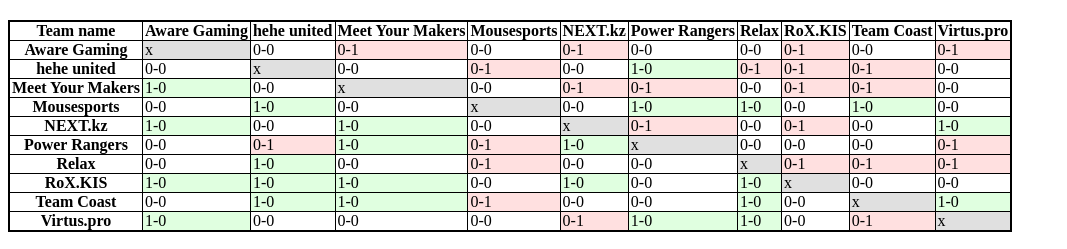
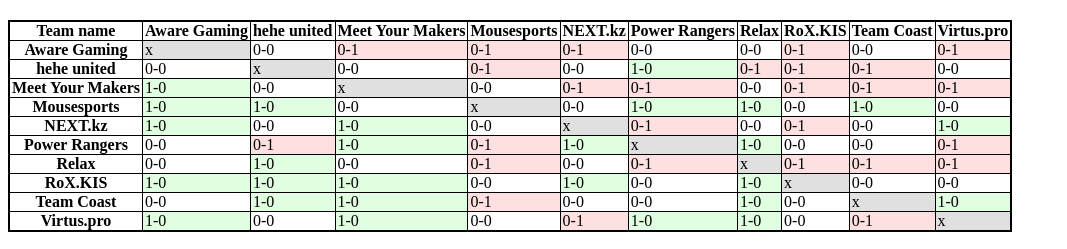
Before and after one commit to ti4roundrobin/ti4roundrobin.github.io, a plain HTML site: page index.html in a window 1280 px wide. Shown: the top 249 px of the page, without its empty margins (0-1067 px from the left). Drawn offline with Linux system fonts and the light colour scheme.

Commit message:
Added preliminary result of round 7

```diff
--- a/index.html
+++ b/index.html
@@ -10,16 +10,16 @@
 <body>
 <table id="results">
 <tr><th>Team name</th><th class="teamname">Aware Gaming</th><th class="teamname">hehe united</th><th class="teamname">Meet Your Makers</th><th class="teamname">Mousesports</th><th class="teamname">NEXT.kz</th><th class="teamname">Power Rangers</th><th class="teamname">Relax</th><th class="teamname">RoX.KIS</th><th class="teamname">Team Coast</th><th class="teamname">Virtus.pro</th></tr>
-<tr><th class="teamname">Aware Gaming</th><td>x</td><td>0-0</td><td>0-1</td><td>0-0</td><td>0-1</td><td>0-0</td><td>0-0</td><td>0-1</td><td>0-0</td><td>0-1</td></tr>
+<tr><th class="teamname">Aware Gaming</th><td>x</td><td>0-0</td><td>0-1</td><td>0-1</td><td>0-1</td><td>0-0</td><td>0-0</td><td>0-1</td><td>0-0</td><td>0-1</td></tr>
 <tr><th class="teamname">hehe united</th><td>0-0</td><td>x</td><td>0-0</td><td>0-1</td><td>0-0</td><td>1-0</td><td>0-1</td><td>0-1</td><td>0-1</td><td>0-0</td></tr>
-<tr><th class="teamname">Meet Your Makers</th><td>1-0</td><td>0-0</td><td>x</td><td>0-0</td><td>0-1</td><td>0-1</td><td>0-0</td><td>0-1</td><td>0-1</td><td>0-0</td></tr>
-<tr><th class="teamname">Mousesports</th><td>0-0</td><td>1-0</td><td>0-0</td><td>x</td><td>0-0</td><td>1-0</td><td>1-0</td><td>0-0</td><td>1-0</td><td>0-0</td></tr>
+<tr><th class="teamname">Meet Your Makers</th><td>1-0</td><td>0-0</td><td>x</td><td>0-0</td><td>0-1</td><td>0-1</td><td>0-0</td><td>0-1</td><td>0-1</td><td>0-1</td></tr>
+<tr><th class="teamname">Mousesports</th><td>1-0</td><td>1-0</td><td>0-0</td><td>x</td><td>0-0</td><td>1-0</td><td>1-0</td><td>0-0</td><td>1-0</td><td>0-0</td></tr>
 <tr><th class="teamname">NEXT.kz</th><td>1-0</td><td>0-0</td><td>1-0</td><td>0-0</td><td>x</td><td>0-1</td><td>0-0</td><td>0-1</td><td>0-0</td><td>1-0</td></tr>
-<tr><th class="teamname">Power Rangers</th><td>0-0</td><td>0-1</td><td>1-0</td><td>0-1</td><td>1-0</td><td>x</td><td>0-0</td><td>0-0</td><td>0-0</td><td>0-1</td></tr>
-<tr><th class="teamname">Relax</th><td>0-0</td><td>1-0</td><td>0-0</td><td>0-1</td><td>0-0</td><td>0-0</td><td>x</td><td>0-1</td><td>0-1</td><td>0-1</td></tr>
+<tr><th class="teamname">Power Rangers</th><td>0-0</td><td>0-1</td><td>1-0</td><td>0-1</td><td>1-0</td><td>x</td><td>1-0</td><td>0-0</td><td>0-0</td><td>0-1</td></tr>
+<tr><th class="teamname">Relax</th><td>0-0</td><td>1-0</td><td>0-0</td><td>0-1</td><td>0-0</td><td>0-1</td><td>x</td><td>0-1</td><td>0-1</td><td>0-1</td></tr>
 <tr><th class="teamname">RoX.KIS</th><td>1-0</td><td>1-0</td><td>1-0</td><td>0-0</td><td>1-0</td><td>0-0</td><td>1-0</td><td>x</td><td>0-0</td><td>0-0</td></tr>
 <tr><th class="teamname">Team Coast</th><td>0-0</td><td>1-0</td><td>1-0</td><td>0-1</td><td>0-0</td><td>0-0</td><td>1-0</td><td>0-0</td><td>x</td><td>1-0</td></tr>
-<tr><th class="teamname">Virtus.pro</th><td>1-0</td><td>0-0</td><td>0-0</td><td>0-0</td><td>0-1</td><td>1-0</td><td>1-0</td><td>0-0</td><td>0-1</td><td>x</td></tr>
+<tr><th class="teamname">Virtus.pro</th><td>1-0</td><td>0-0</td><td>1-0</td><td>0-0</td><td>0-1</td><td>1-0</td><td>1-0</td><td>0-0</td><td>0-1</td><td>x</td></tr>
 </table>
 </body>
 </html>
```
